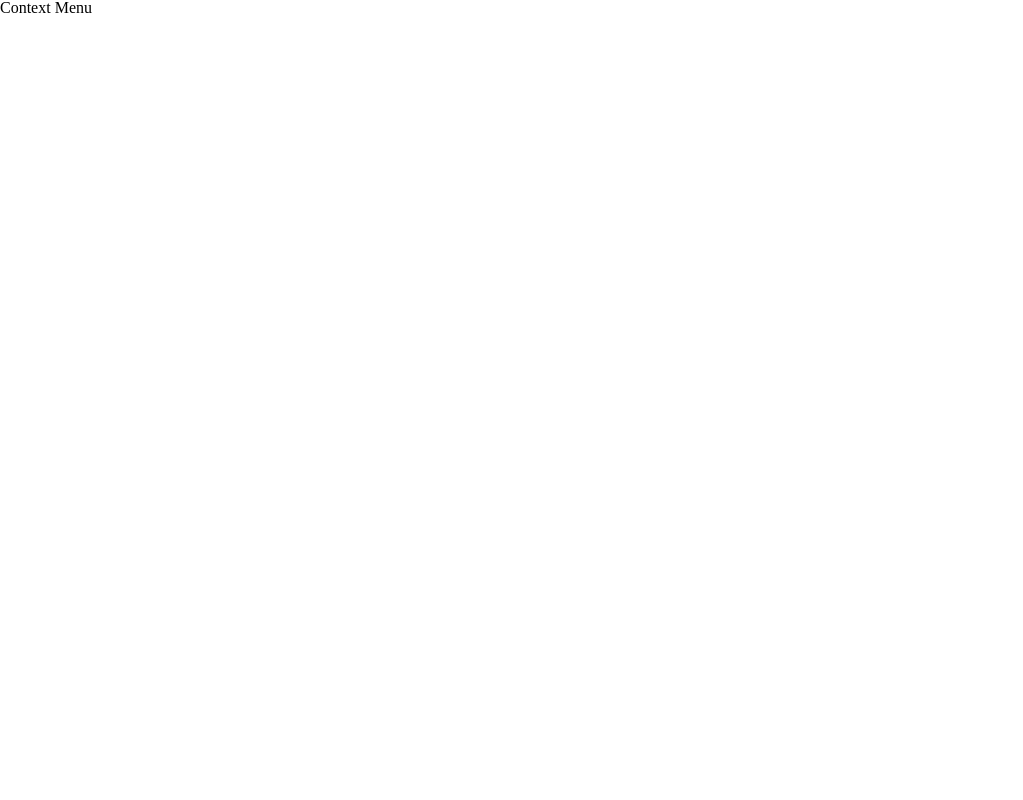
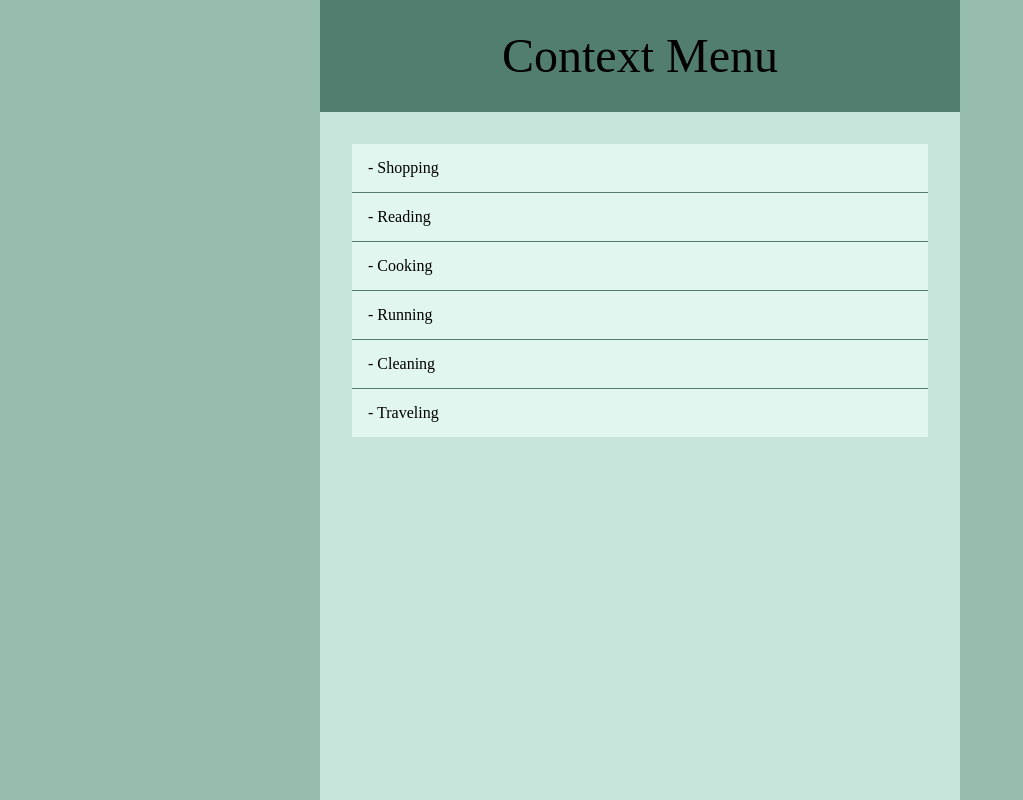
Before and after one commit to lilla-nemeth/InspiroBoard, a website built with webpack: page public/index.html in a window 1280 px wide. Shown: the whole page, without its empty margins (0-1023 px from the left). Built offline with nearby package versions, Linux system fonts and the light colour scheme.

Commit message:
minimal css styling with a list

```diff
--- a/public/index.html
+++ b/public/index.html
@@ -1,5 +1,5 @@
 <!DOCTYPE html>
-<html>
+<html lang="en">
 	<head>
 		<meta charset="UTF-8" />
 		<meta name="viewport" content="width=device-width, initial-scale=1.0" />
@@ -9,8 +9,21 @@
 		<script src="./static/bundle/script.js" defer></script>
 	</head>
 	<body>
-		<main>
-			<h1>Context Menu</h1>
+		<main class="main-container">
+			<div class="headline-container">
+				<h1 class="title">Context Menu</h1>
+			</div>
+			<div class="content-container">
+				<ul class="todo-list">
+					<!-- Temporary content for testing -->
+					<li class="todo-element">- Shopping</li>
+					<li class="todo-element">- Reading</li>
+					<li class="todo-element">- Cooking</li>
+					<li class="todo-element">- Running</li>
+					<li class="todo-element">- Cleaning</li>
+					<li class="todo-element">- Traveling</li>
+				</ul>
+			</div>
 		</main>
 	</body>
 </html>
--- a/public/static/css/style.css
+++ b/public/static/css/style.css
@@ -128,3 +128,49 @@ table {
 	border-collapse: collapse;
 	border-spacing: 0;
 }
+/* CSS Reset ends */
+html,
+body,
+.main-container {
+	height: 100%;
+}
+
+.main-container {
+	background-color: rgb(150, 188, 174);
+	display: flex;
+	flex-direction: column;
+	padding: 0 20em;
+}
+
+.headline-container,
+.content-container {
+	padding: 2rem;
+}
+
+.headline-container {
+	display: flex;
+	background-color: rgb(81, 126, 110);
+	justify-content: center;
+}
+
+.title {
+	font-size: 3rem;
+}
+
+.content-container {
+	background-color: rgb(199, 229, 219);
+	flex: 1;
+}
+
+.todo-element {
+	padding: 1rem;
+}
+
+.todo-element {
+	border-bottom: 0.1rem solid rgb(81, 126, 110);
+	background-color: rgb(224, 246, 238);
+}
+
+.todo-element:last-child {
+	border: unset;
+}
```
